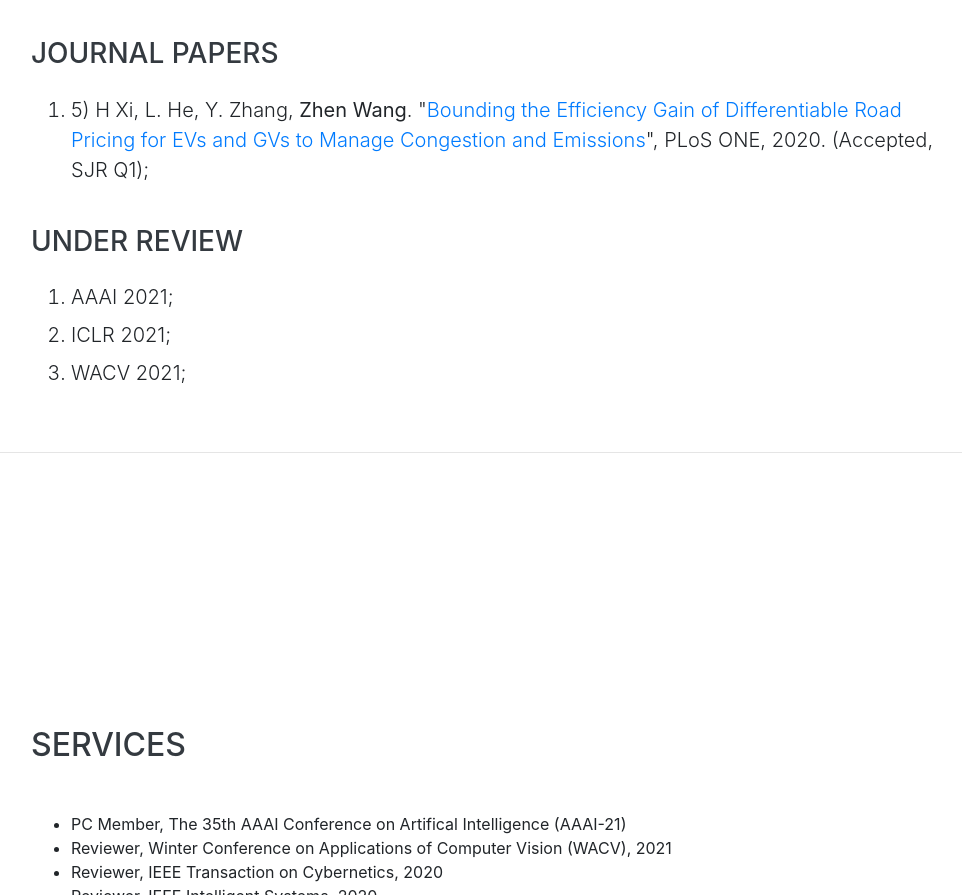
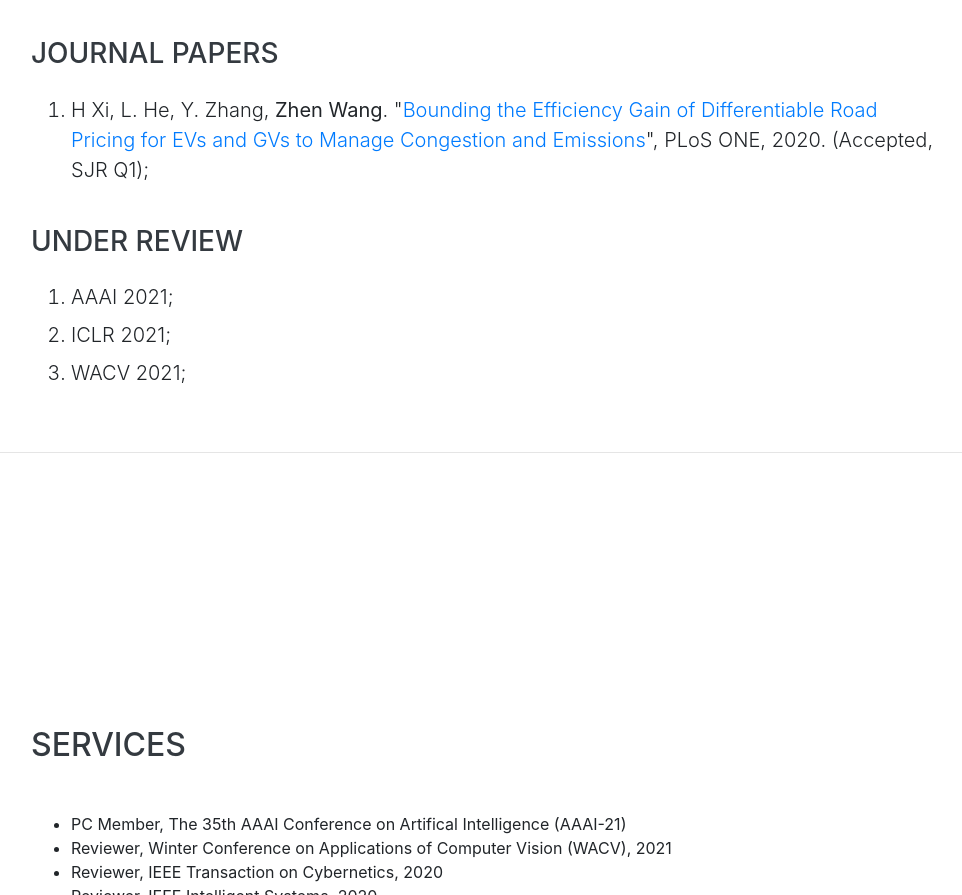
Before and after one commit to talent-pdf/Zhen-Zohn-WANG.github.io, a website with bundled scripts: page index.html in a window 1280 px wide. Shown: the part 1350-2245 px from the top of the page, without its empty margins (289-1251 px from the left). Built offline with nearby package versions, Linux system fonts and the light colour scheme; a web font is replaced by a local one.

Commit message:
Update index.html

```diff
--- a/index.html
+++ b/index.html
@@ -100,7 +100,7 @@
         <br \>
         <h3 class="mb-4">Journal Papers</h3>
         <ol>
-          <li class="lead mb-2"> 5) H Xi, L. He, Y. Zhang, <b>Zhen Wang</b>. "<a href=http://leibai.site/>Bounding the Efficiency Gain of Differentiable Road Pricing for EVs and GVs to Manage Congestion and Emissions</a>", PLoS ONE, 2020. (Accepted, SJR Q1);</li>
+          <li class="lead mb-2">H Xi, L. He, Y. Zhang, <b>Zhen Wang</b>. "<a href=http://leibai.site/>Bounding the Efficiency Gain of Differentiable Road Pricing for EVs and GVs to Manage Congestion and Emissions</a>", PLoS ONE, 2020. (Accepted, SJR Q1);</li>
         </ol>
         <br \>
 
```
